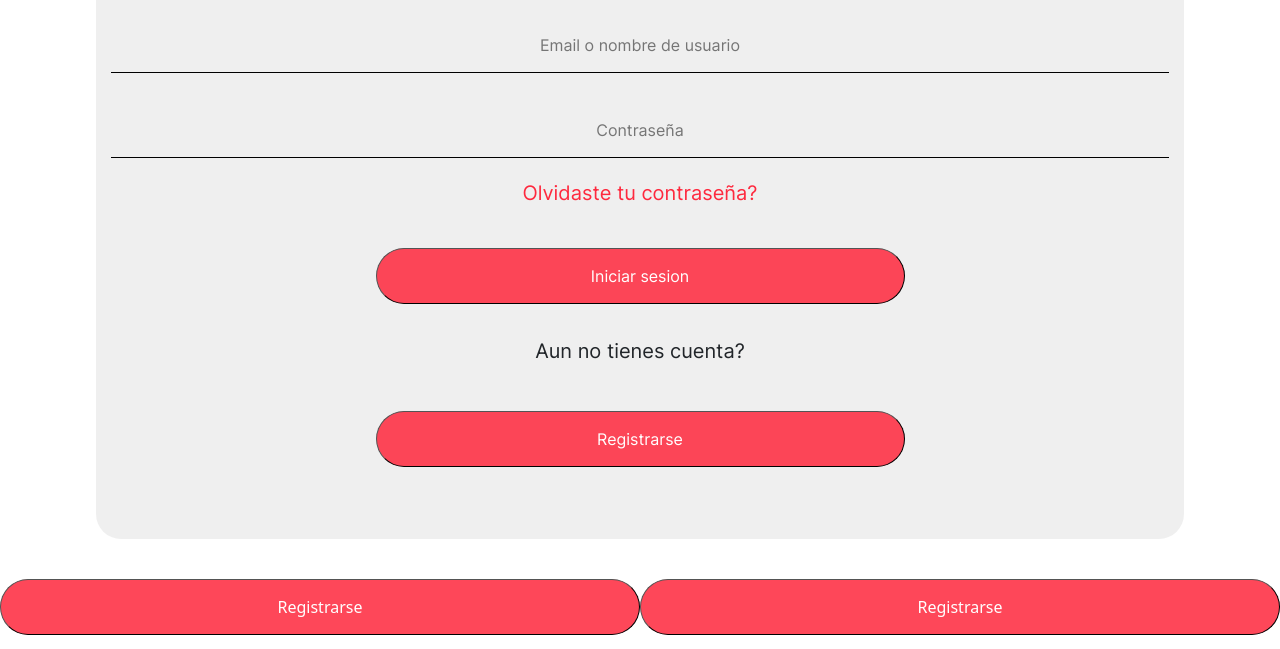
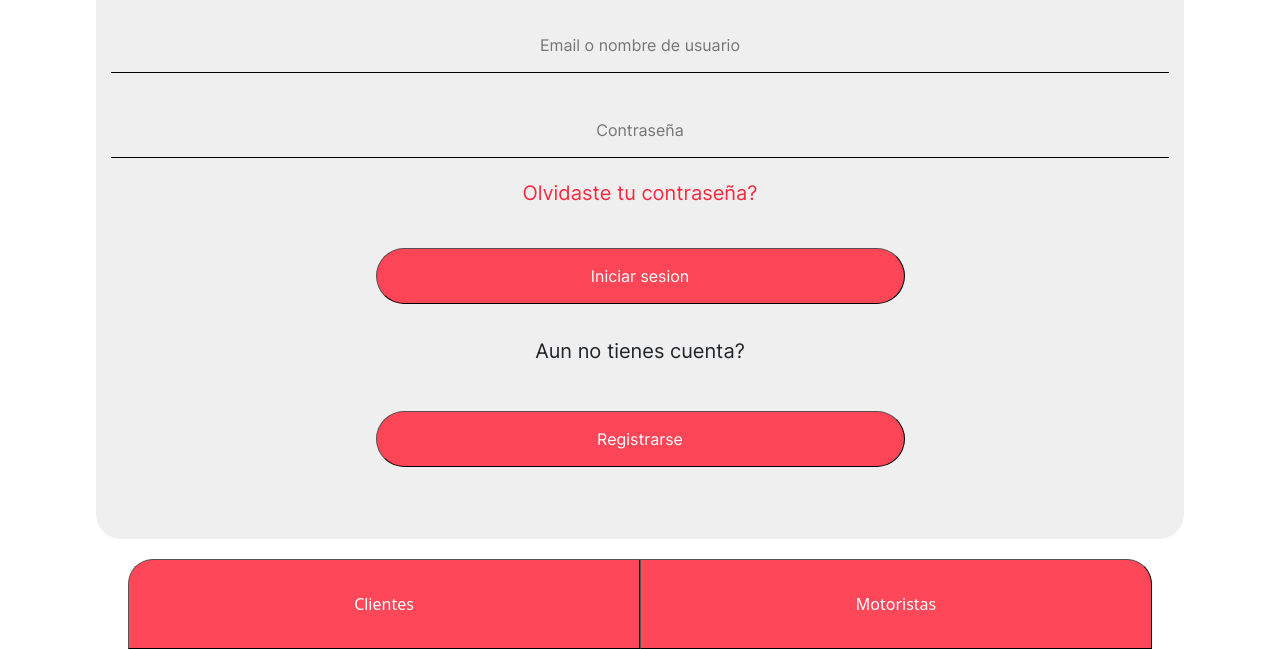
Before and after one commit to RyujinLeo/ProyectoFlashdelivery, a plain HTML site: page html/logi.html in a window 1280 px wide. Shown: the part 311-960 px from the top of the page. Drawn offline with Linux system fonts and the light colour scheme.

Commit message:
botones interactivos

```diff
--- a/css1/estilos.css
+++ b/css1/estilos.css
@@ -163,9 +163,37 @@ width: 100%;
 }
 
 .foologin {
-   display: flex;
-   justify-content: space-around;
-
+    margin-top: 20px;
+    display: flex;
+    justify-content: center;
+    width: 80%;
+    align-content: center;
+    align-items: center;
+    margin-top: 20px;
+    margin-left: auto;
+    margin-right: auto;
+}
+.botonestabs{
+    text-align: center;
+    background-color: #fe293edb;
+    color: white;
+    border-width: thin;
+    width: 100%;
+    height: 90px;
+}
+.botonestabs.cli.active{
+    background-color: #C5FEF3;
+    color: #0f0e0e;
+}
+.botonestabs.moto.active{
+    background-color: #C5FEF3;
+    color: #0f0e0e;
+}
+.botonestabs.cli{
+    border-top-left-radius: 25px;
+}
+.botonestabs.moto{
+    border-top-right-radius: 25px;
 }
 /* fin seccion de login*/
 
--- a/html/logi.html
+++ b/html/logi.html
@@ -17,6 +17,8 @@
     <div id="logolgin">
         <img src="/img/logob.png" alt="logos" id="logologin2">
     </div>
+
+
         <section id="formulariolog">
             <h1>Iniciar sesion</h1>
             <input class="logininput" type="text" placeholder="Email o nombre de usuario">
@@ -27,8 +29,22 @@
             <input class="botonlog" type="button" value="Registrarse">
         </section>
         <div class="foologin">
-            <input class="botonlog ele" type="button" value="Registrarse">
-            <input class="botonlog ele" type="button" value="Registrarse">
+            <button class="botonestabs cli">Clientes</button>
+            <button class="botonestabs moto">Motoristas</button>
         </div>
+
+    <script>
+        const tabs =document.querySelectorAll('.botonestabs') ;
+        const contenido =document.querySelectorAll('#formulariolog') ;
+
+            tabs.forEach((tab, index)=>{
+            tab.addEventListener('click',()=>{
+            tabs.forEach(tab=>{tab.classList.remove('active')})
+            tab.classList.add('active');
+            }
+            )
+            })
+    </script>
+
 </body>
 </html>
```
Also changed, not shown: js/funciones.js (line endings or trailing spaces).
